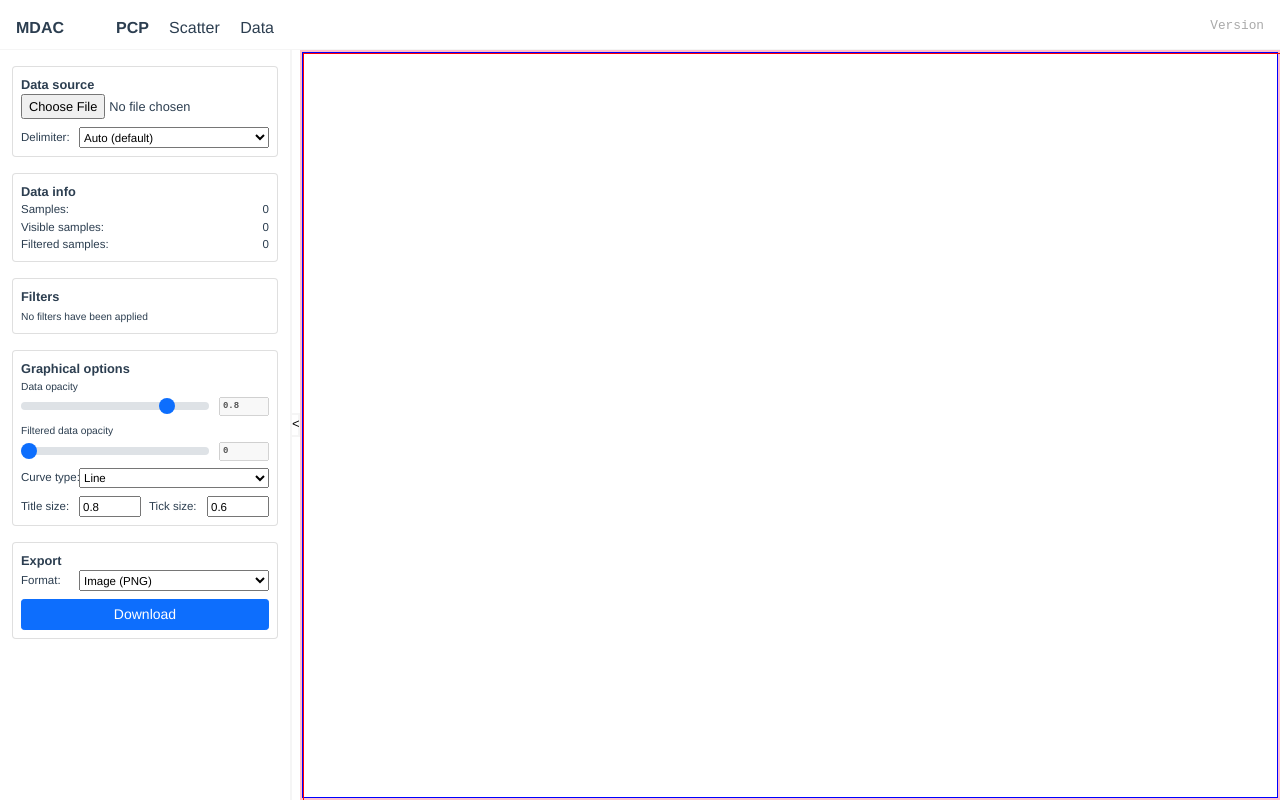
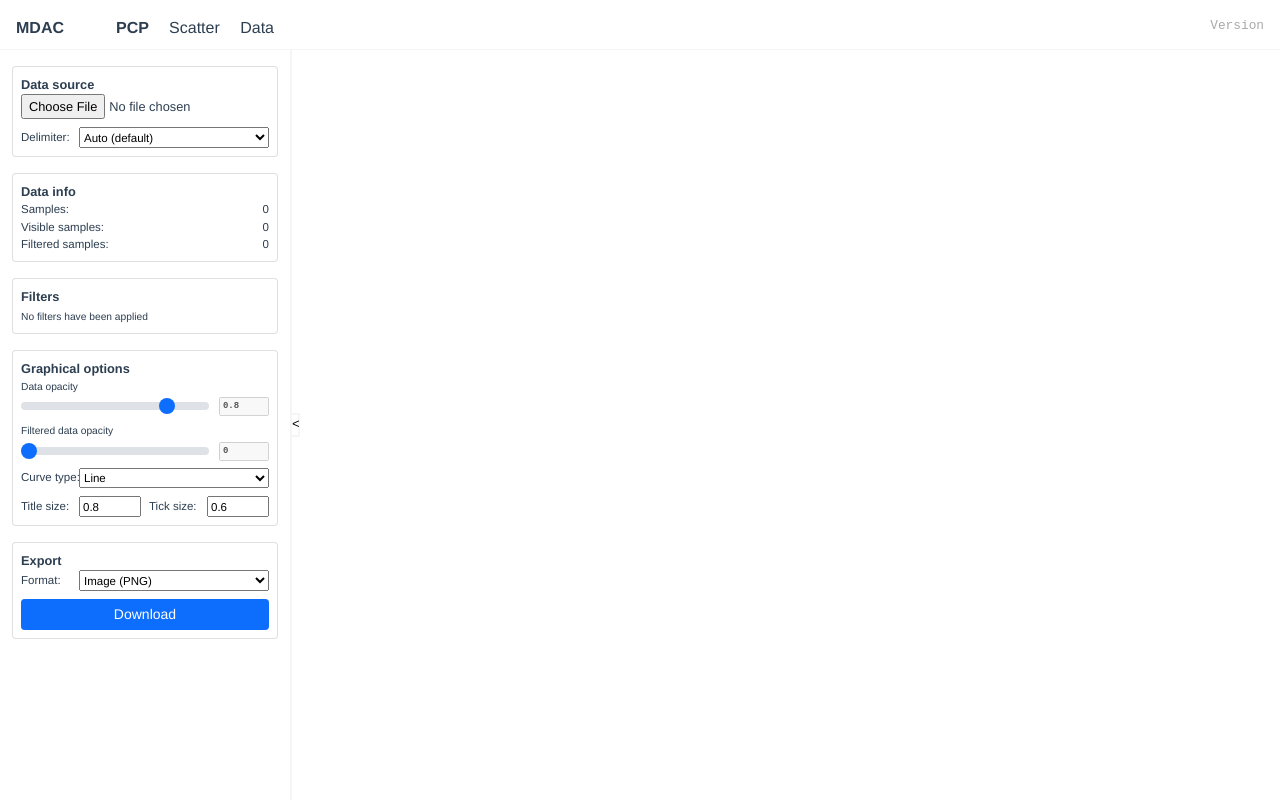
Before and after one commit to johnmartins/mdac, a Vue app: page / in a window 1280 px wide. Built offline with nearby package versions, Linux system fonts and the light colour scheme.

Commit message:
Adjusted positioning

```diff
--- a/src/components/plot-layouts/PCPlot/PCPlot.vue
+++ b/src/components/plot-layouts/PCPlot/PCPlot.vue
@@ -1,6 +1,6 @@
 <template>
 	<div class="component-container">
-		<div style="height: 100%; border: 2px solid pink; position: relative;" class="svg-container">
+		<div style="height: 100%; position: relative;" class="svg-container">
 			<PCPlotPathLayer />
 			<svg
 			class="pcp-plot svg-content-responsive"
--- a/src/components/plot-layouts/PCPlot/PCPlotPathLayer.vue
+++ b/src/components/plot-layouts/PCPlot/PCPlotPathLayer.vue
@@ -1,6 +1,6 @@
 <template>
-	<div style="width: 100%; height: 100%; border: 1px solid blue;" :style="{paddingTop: `${plotYBounds[0]}px`, paddingLeft: `${plotXBounds[0]}px`}" ref="canvasContainer">
-		<canvas ref="pathCanvas" width="400" height="400" style="border: 1px solid red;">
+	<div style="width: 100%; height: 100%;" :style="{paddingTop: `${plotYBounds[0]}px`, paddingLeft: `${plotXBounds[0]}px`}" ref="canvasContainer">
+		<canvas ref="pathCanvas" width="400" height="400">
 
 
 
@@ -71,39 +71,45 @@ watch(() => data.value.filter(dp => !dataStore.dataPointFilterCheck(dp)), () =>
 })
 
 function draw () {
-	console.log("Drawing! This is executed too many times. Why?")
+	console.log("Redrawing plot paths")
 	ctx.clearRect(0, 0, canvasContainer.value.offsetWidth, canvasContainer.value.offsetHeight)
 
 	const renderData = (d, color, opacity) => {
+		console.log(opacity)
 		ctx.beginPath();
 		lineGenerator(d)
 		ctx.lineWidth = 1;
-		ctx.opacity = 0.8;
+		ctx.globalAlpha = opacity;
 		ctx.strokeStyle = color
 		ctx.stroke();
 		ctx.closePath();
 	}
 
 	// Render excluded data
+	if (!optionsStore.hideExcluded) {
 		data.value
 			.filter(d => !dataStore.dataPointFilterCheck(d))
-		.forEach(d => renderData(d, '#bfbfbf', 0.5))
+			.forEach(d => renderData(d, '#bfbfbf', optionsStore.excludedDataOpacity))
+	}
 
 	// Render included data
 	data.value
 		.filter(dataStore.dataPointFilterCheck)
-		.forEach(d => renderData(d, getLineColor(d), 1))
+		.forEach(d => renderData(d, getLineColor(d), optionsStore.includedDataOpacity))
 
 }
 
 function resizeCanvas () {
 	// if (activeView.value !== 'pcp') return
+	setTimeout( () => {
 		const w = canvasContainer.value.offsetWidth
 		const h = canvasContainer.value.offsetHeight
 		pathCanvas.value.width = w
 		pathCanvas.value.height = h
 
 		draw()
+	}, 250)
+
 }
 
 function lineGenerator(d) {
```
Lines whose indentation alone changed are shown as unchanged.
